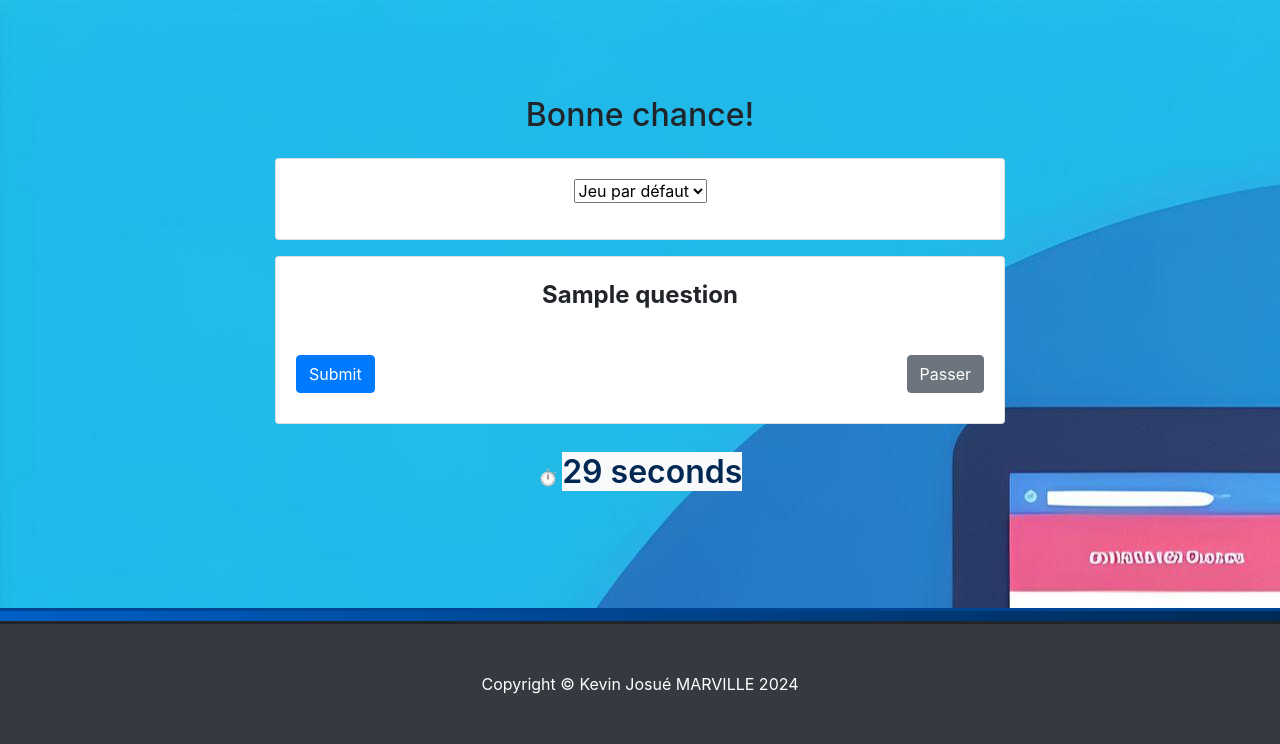
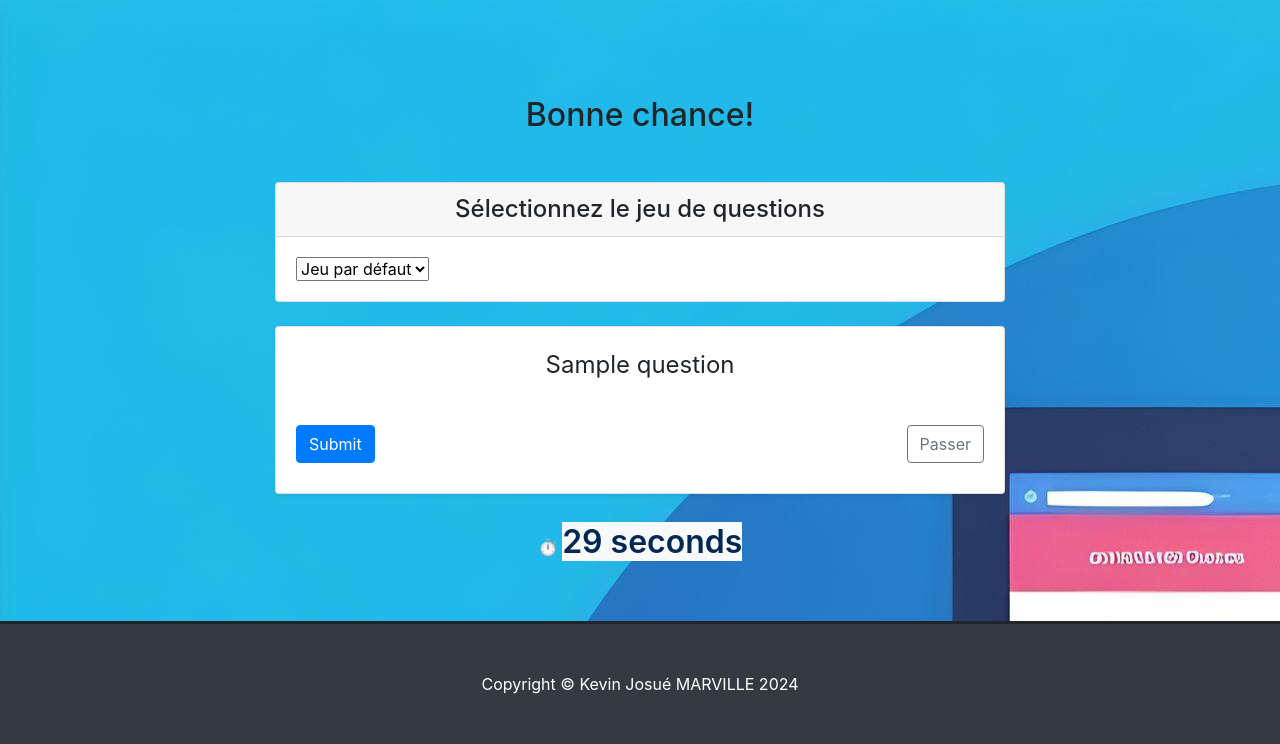
Before and after one commit to Kvnbbg/shiny-dollop, a Flask app: template app/templates/quiz.html in a window 1280 px wide. Shown: the part 56-800 px from the top of the page. Run offline with Flask 3, Linux system fonts and the light colour scheme; tables that the repository leaves empty hold one stand-in row (values such as "Sample post"); the template is opened without the code that fills it: values that come from a table or form of the project are taken from there, most other values are stand-ins (such as "Sample title", 1, 10 or a date in 2020); some libraries are stand-ins or nearby versions.

Commit message:
Refactor quiz.html layout and improve code readability

```diff
--- a/app/templates/quiz.html
+++ b/app/templates/quiz.html
@@ -53,37 +53,24 @@
       startCountdown();
     });
   </script>
+  <div class="container py-5">
+    <div class="row justify-content-center">
+      <div class="col-lg-8">
+        <h2 class="text-center mb-5">{{ "Good luck!" if session['lang'] == 'en' else "Bonne chance!" }}</h2>
 
-<div class="container my-5">
-  <div class="row justify-content-center">
-    <div class="col-md-8">
-      <div class="text-center mb-4">
-        <h2>
-          {{ "Good luck!" if session['lang'] == 'en' else "Bonne chance!" }}
-        </h2>
+        <!-- Filter Form for Question Sets -->
+        <div class="card mb-4">
+          <div class="card-header">
+            <h4 class="mb-0">{{ "Select Question Set" if session['lang'] == 'en' else "Sélectionnez le jeu de questions" }}</h4>
           </div>
-
-      <!-- Dynamic filter form for question sets -->
-      <div class="card mb-3">
           <div class="card-body">
             <form action="{{ url_for('main.quiz') }}" method="get">
               {{ form.hidden_tag() }}
-            <div class="form-group">
-              <select
-                name="filter"
-                class="form-select"
-                onchange="this.form.submit()"
-              >
-                <option value="questions.json">
-                  {{ "Default Set" if session['lang'] == 'en' else "Jeu par
-                  défaut" }}
-                </option>
-                <option value="questions2.json">
-                  {{ "Set 2" if session['lang'] == 'en' else "Jeu 2" }}
-                </option>
-                <option value="questions3.json">
-                  {{ "Set 3" if session['lang'] == 'en' else "Jeu 3" }}
-                </option>
+              <div class="d-flex justify-content-between">
+                <select name="filter" class="form-select" onchange="this.form.submit()">
+                  <option value="questions.json">{{ "Default Set" if session['lang'] == 'en' else "Jeu par défaut" }}</option>
+                  <option value="questions2.json">{{ "Set 2" if session['lang'] == 'en' else "Jeu 2" }}</option>
+                  <option value="questions3.json">{{ "Set 3" if session['lang'] == 'en' else "Jeu 3" }}</option>
                 </select>
               </div>
             </form>
@@ -91,75 +78,31 @@
         </div>
 
         <!-- Quiz Form -->
-      <div class="card">
+        <div class="card shadow-sm">
           <div class="card-body">
-          <form
-            id="nextQuestionForm"
-            action="{{ url_for('main.quiz') }}"
-            method="post"
-            onsubmit="return validateForm();"
-          >
+            <form id="nextQuestionForm" action="{{ url_for('main.quiz') }}" method="post" onsubmit="return validateForm();">
               {{ form.hidden_tag() }}
-            <fieldset class="mb-4">
-              <legend class="form-label">
-                <strong>{{ question.question }}</strong>
-              </legend>
-              <div
-                id="validationAlert"
-                class="alert alert-warning d-none"
-              ></div>
+              <fieldset class="mb-3">
+                <legend class="form-label mb-3">{{ question.question }}</legend>
+                <div id="validationAlert" class="alert alert-warning d-none"></div>
                 {% for choice in form.choice %}
                 <div class="form-check">
                   {{ choice(class_="form-check-input") }}
-                <label class="form-check-label" for="{{ choice.id }}">
-                  {{ choice.label.text }}
-                </label>
+                  <label class="form-check-label" for="{{ choice.id }}">{{ choice.label.text }}</label>
                 </div>
                 {% endfor %}
               </fieldset>
               {{ form.question_id }}
-            <div class="d-flex justify-content-between align-items-center">
+              <div class="d-flex justify-content-between">
                 {{ form.submit(class="btn btn-primary") }}
-              <!-- Skip button -->
-              <button type="button" id="skipBtn" class="btn btn-secondary">
-                {{ "Skip" if session['lang'] == 'en' else "Passer" }}
-              </button>
+                <button type="button" id="skipBtn" class="btn btn-outline-secondary">{{ "Skip" if session['lang'] == 'en' else "Passer" }}</button>
               </div>
             </form>
           </div>
         </div>
-<!--
-      <div class="card mb-3">
-        <div class="card-body">
-          <h3>
-            {{ "Your score is:" if session['lang'] == 'en' else "Votre score est
-            :" }} {{ session.get('score', 0) }}
-          </h3>
-          <p>
-            {{ "Number of correct answers:" if session['lang'] == 'en' else
-            "Nombre de bonnes réponses :" }} {{ session.get('correct_answers',
-            0) }}
-          </p>
-          <p>
-            {{ "Number of wrong answers:" if session['lang'] == 'en' else
-            "Nombre de mauvaises réponses :" }} {{ session.get('wrong_answers',
-            0) }}
-          </p>
-          <p>
-            {{ "Number of skipped questions:" if session['lang'] == 'en' else
-            "Nombre de questions passées :" }} {{ session.get('skipped_answers',
-            0) }}
-          </p>
-        </div>
-      </div>
-    -->
-      <div class="mt-4 text-center">
+
+        <div class="text-center mt-4">
           <p>⏱️ <span id="countdownTimer"></span></p>
-        <!-- <p>
-          {{ "Tips: Selecting an option will not pause the countdown." if
-          session['lang'] == 'en' else "Conseil : Sélectionner une option ne
-          mettra pas en pause le compte à rebours." }}
-        </p> -->
         </div>
       </div>
     </div>
```
Lines whose indentation alone changed are shown as unchanged.
